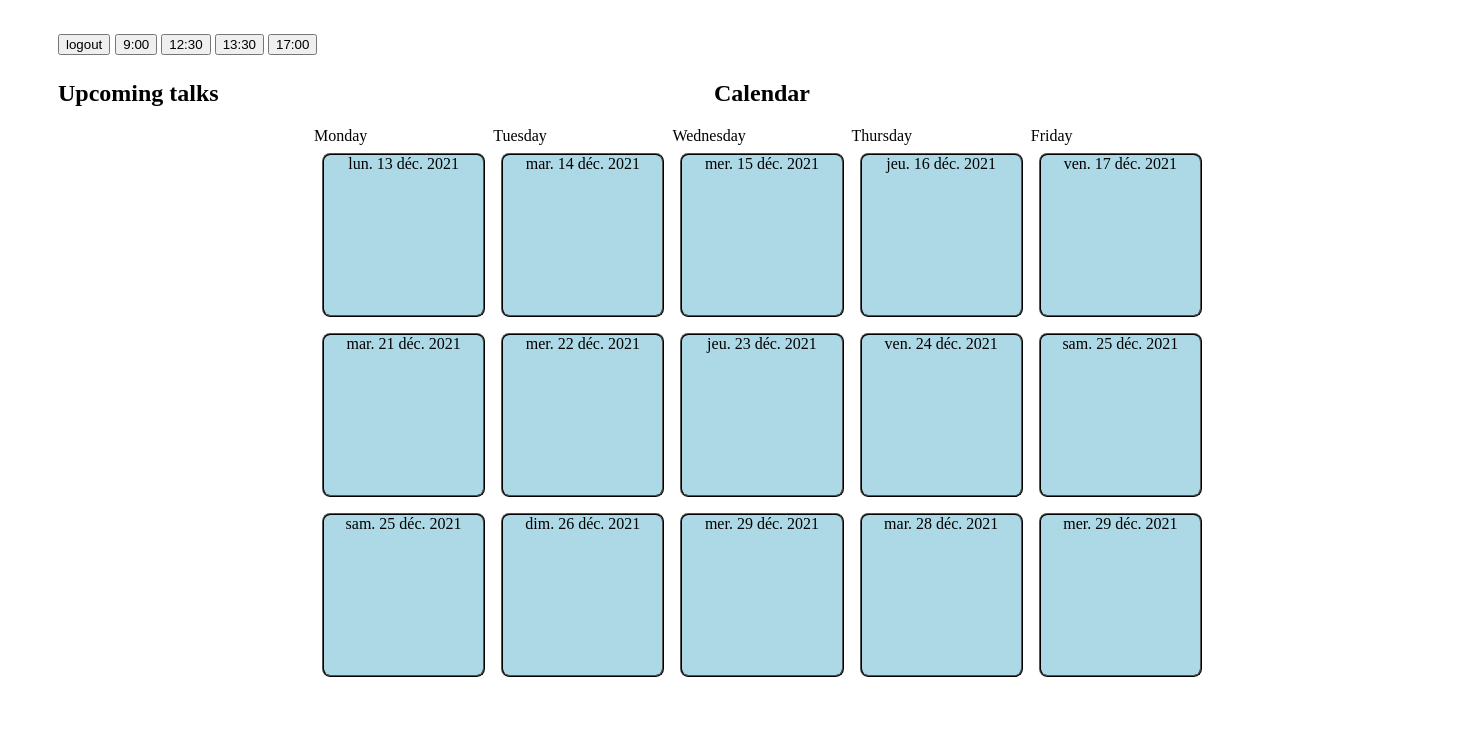
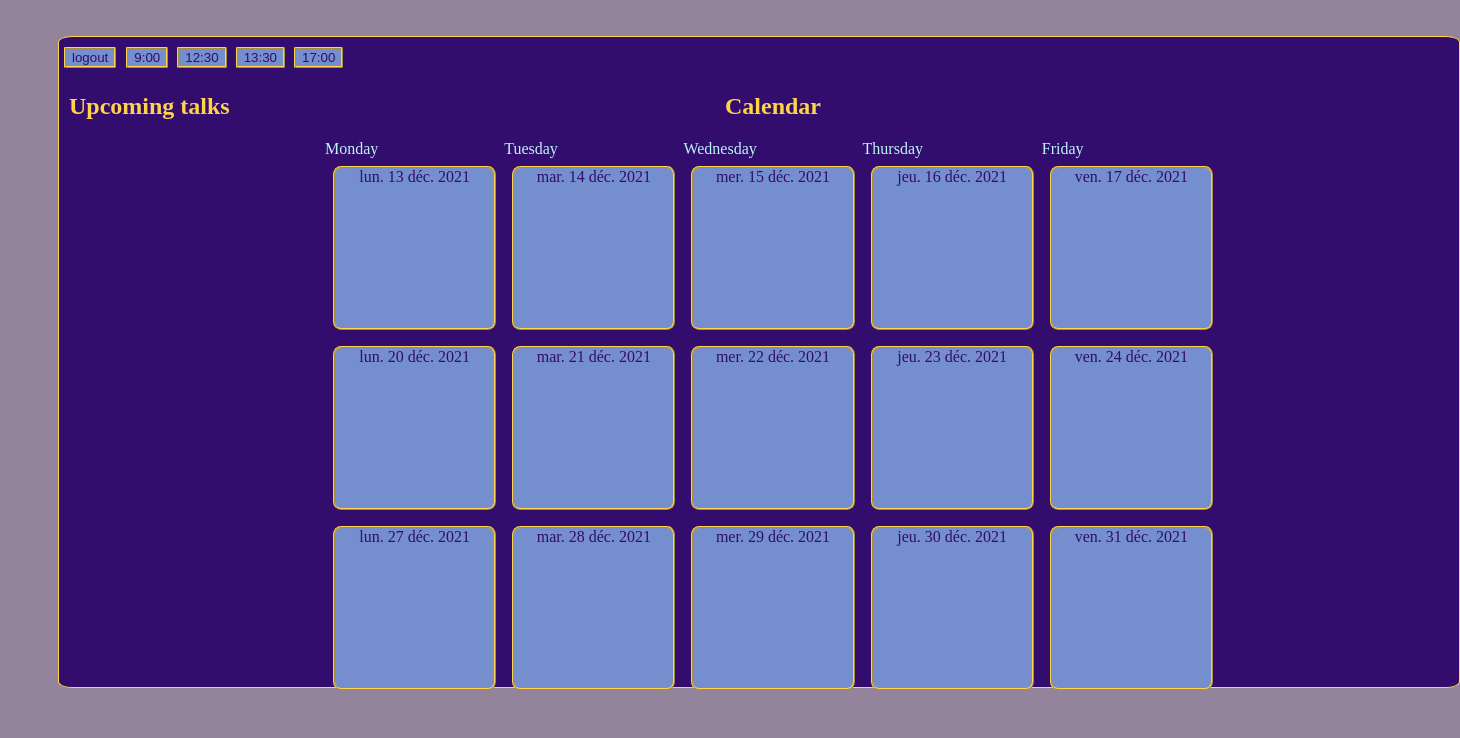
Before and after one commit to shanon-richet/my.BeCoffe, a website: page views/dashboard.html in a window 1280 px wide. Shown: the part 74-812 px from the top of the page, 1460 px wide, since content can reach past the window. Drawn offline with nearby package versions, Linux system fonts and the light colour scheme; files that its build step writes are made by us from their sources; no server answers; files whose address does not match are found by name; a web font is replaced by a local one.

Commit message:
add style

```diff
--- a/index.mjs
+++ b/index.mjs
@@ -37,11 +37,9 @@ export const getPassword = async (email) => {
     return false;
   }
 }
-
 export const newUser = async (first_name, last_name, email, password, learner) => {
   const client = await pool.connect()
   const exists = await client.query('SELECT email FROM users WHERE email=$1', [email])
-
   /* if user does not already exist, row count === 0 */
   if(exists.rowCount === 0){
     await client.query(
--- /dev/null
+++ b/public/index.css
@@ -0,0 +1,22 @@
+body {
+    background-color: #94849B;
+    font-size: 30px;
+    text-align: center;
+    font-family: 'Spectral SC', serif;
+    overflow: hidden;
+}
+form {
+    background-color: #320D6D;
+    color: #FFD447;
+    border-radius: 3%;
+    border: 1px ridge #FFD447;
+    width: 800px;
+    height: 600px;
+    margin-left: 20%;
+}
+input {
+    background-color: #758ECD;
+    color: #320D6D;
+    border-radius: 2%;
+    border: 1px solid #BCF4F5;
+}
--- a/public/shanon.js
+++ b/public/shanon.js
@@ -29,7 +29,6 @@ for (let i = 0; i < 5; i++) {
   square[i].innerText = days[i]
   square[i].setAttribute('class', 'week-days')
 }
-
 if (date.getDay() == 5) {
   square[5].innerText= new Date(date.getTime() - 345600000).toLocaleDateString('fr-Fr', options);//lundi
   square[6].innerText= new Date(date.getTime() - 259200000).toLocaleDateString('fr-FR', options);//mardi
@@ -47,7 +46,6 @@ if (date.getDay() == 5) {
   square[18].innerText= new Date(date.getTime() + 1123200000).toLocaleDateString('fr-FR', options);
   square[19].innerText= new Date(date.getTime() + 1209600000).toLocaleDateString('fr-FR', options);//vendredi
 }
-
 if (date.getDay() == 4) {
   square[5].innerText= new Date(date.getTime() - 259200000).toLocaleDateString('fr-Fr', options);//lundi
   square[6].innerText= new Date(date.getTime() - 172000000).toLocaleDateString('fr-FR', options);//mardi
@@ -66,7 +64,6 @@ if (date.getDay() == 4) {
   square[19].innerText= new Date(date.getTime() + 1123200000).toLocaleDateString('fr-FR', options);//jeudi
   square[20].innerText= new Date(date.getTime() + 1209600000).toLocaleDateString('fr-FR', options);
 }
-
 if (date.getDay() == 3) {
   square[5].innerText= new Date(date.getTime() - 172000000).toLocaleDateString('fr-FR', options);//lundi
   square[6].innerText= new Date(date.getTime() - 86400000).toLocaleDateString('fr-FR', options);//mardi
@@ -74,14 +71,15 @@ if (date.getDay() == 3) {
   square[8].innerText= new Date(date.getTime() + 86400000).toLocaleDateString('fr-FR', options);//jeudi
   square[9].innerText= new Date(date.getTime() + 172000000).toLocaleDateString('fr-FR', options);//vendredi
   square[10].innerText= new Date(date.getTime() + 432000000).toLocaleDateString('fr-FR', options);//lundi
-  square[13].innerText= new Date(date.getTime() + 518400000).toLocaleDateString('fr-FR', options);//mardi
-  square[14].innerText= new Date(date.getTime() + 604800000).toLocaleDateString('fr-FR', options);//mercredi
-  square[15].innerText= new Date(date.getTime() + 864000000).toLocaleDateString('fr-FR', options);
-  square[16].innerText= new Date(date.getTime() + 950400000).toLocaleDateString('fr-FR', options);//vendredi
-  square[17].innerText= new Date(date.getTime() + 1209600000).toLocaleDateString('fr-FR', options);//lundi
-  square[18].innerText= new Date(date.getTime() + 1123200000).toLocaleDateString('fr-FR', options);//mardi
-  square[19].innerText= new Date(date.getTime() + 1209600000).toLocaleDateString('fr-FR', options);
-
+  square[11].innerText= new Date(date.getTime() + 518400000).toLocaleDateString('fr-FR', options);//mardi
+  square[12].innerText= new Date(date.getTime() + 604800000).toLocaleDateString('fr-FR', options);//mercredi
+  square[13].innerText= new Date(date.getTime() + 691200000).toLocaleDateString('fr-FR', options);
+  square[14].innerText= new Date(date.getTime() + 777600000).toLocaleDateString('fr-FR', options);//vendredi
+  square[15].innerText= new Date(date.getTime() + 1036800000).toLocaleDateString('fr-FR', options);
+  square[16].innerText= new Date(date.getTime() + 1123200000).toLocaleDateString('fr-FR', options);
+  square[17].innerText= new Date(date.getTime() + 1209600000).toLocaleDateString('fr-FR', options);
+  square[18].innerText= new Date(date.getTime() + 1296000000).toLocaleDateString('fr-FR', options);//jeudi
+  square[19].innerText= new Date(date.getTime() + 1382400000).toLocaleDateString('fr-FR', options);
 }
 if (date.getDay() == 2) {
   square[5].innerText= new Date(date.getTime() - 86400000).toLocaleDateString('fr-FR', options);//lundi
@@ -89,18 +87,7 @@ if (date.getDay() == 2) {
   square[7].innerText= new Date(date.getTime() + 86400000).toLocaleDateString('fr-FR', options);//mercredi
   square[8].innerText= new Date(date.getTime() + 172000000).toLocaleDateString('fr-FR', options);
   square[9].innerText= new Date(date.getTime() + 259200000).toLocaleDateString('fr-FR', options);//vendredi
-  square[10].innerText= new Date(date.getTime() + 432000000).toLocaleDateString('fr-FR', options);//lundi
-  square[11].innerText= new Date(date.getTime() + 518400000).toLocaleDateString('fr-FR', options);//mardi
-  square[12].innerText= new Date(date.getTime() + 604800000).toLocaleDateString('fr-FR', options);//mercredi
-  square[13].innerText= new Date(date.getTime() + 691200000).toLocaleDateString('fr-FR', options);//jeudi
-  square[14].innerText= new Date(date.getTime() + 777600000).toLocaleDateString('fr-FR', options);//vendredi
-  square[15].innerText= new Date(date.getTime() + 1209600000).toLocaleDateString('fr-FR', options);//lundi
-  square[16].innerText= new Date(date.getTime() + 1123200000).toLocaleDateString('fr-FR', options);//mardi
-  square[17].innerText= new Date(date.getTime() + 1209600000).toLocaleDateString('fr-FR', options);
-  square[18].innerText= new Date(date.getTime() + 12960000000).toLocaleDateString('fr-FR', options);//jeudi
-  square[19].innerText= new Date(date.getTime() + 1382400000).toLocaleDateString('fr-FR', options);//vendredi
-}
-if (new Date(date.getDay() == 1)) {
+
   square[10].innerText= new Date(date.getTime() + 518400000).toLocaleDateString('fr-FR', options);//L
   square[11].innerText= new Date(date.getTime() + 604800000).toLocaleDateString('fr-FR', options);
   square[12].innerText= new Date(date.getTime() + 691200000).toLocaleDateString('fr-FR', options);
@@ -114,18 +101,19 @@ if (new Date(date.getDay() == 1)) {
   // square[19].innerText= new Date(date.getTime() + 1468800000).toLocaleDateString('fr-FR', options);//vendredi
 
 }
-
 if (date.getDay() == 1) {
   square[6].innerText= new Date(date.getTime()).toLocaleDateString('fr-FR', options);//lundi
   square[7].innerText= new Date(date.getTime() + 86400000).toLocaleDateString('fr-FR', options);//mardi
   square[8].innerText= new Date(date.getTime() + 172000000).toLocaleDateString('fr-FR', options);//mercredi
   square[9].innerText= new Date(date.getTime() + 259200000).toLocaleDateString('fr-FR', options);//jeudi
   square[10].innerText= new Date(date.getTime() + 432000000).toLocaleDateString('fr-FR', options);//vendredi
+
   square[11].innerText= new Date(date.getTime() + 691200000).toLocaleDateString('fr-FR', options);//lundi
   square[12].innerText= new Date(date.getTime() + 777600000).toLocaleDateString('fr-FR', options);//mardi
   square[13].innerText= new Date(date.getTime() + 864000000).toLocaleDateString('fr-FR', options);//mercredi
   square[14].innerText= new Date(date.getTime() + 950400000).toLocaleDateString('fr-FR', options);//jeudi
   square[15].innerText= new Date(date.getTime() + 1036800000).toLocaleDateString('fr-FR', options);//vendredi
+
   square[16].innerText= new Date(date.getTime() + 1296000000).toLocaleDateString('fr-FR', options);//lundi
   square[17].innerText= new Date(date.getTime() + 1382400000).toLocaleDateString('fr-FR', options);//mardi
   square[18].innerText= new Date(date.getTime() + 1468800000).toLocaleDateString('fr-FR', options);
@@ -143,7 +131,6 @@ for (const button of closeFormBtns) {
         parent.style.display = 'none';
     }
 }
-
 // Adding classes to dates (important)
 
 const firstMonday = new Date('2021-12-13');
--- a/public/style.css
+++ b/public/style.css
@@ -1,24 +1,45 @@
+body {
+    font-family: 'Spectral SC', serif;
+    color: #31081F;
+    background-color: #94849B;
+}
+main, h1, .recipe_form {
+    background-color: #320D6D;
+    color: #FFD447;
+    border-radius: 1%;
+    border: 1px ridge #FFD447;
+}
 main {
     display: flex;
     flex-wrap: wrap;
     gap: 5px;
-    width: 900px;
+    width: 1400px;
+    height: 650px;
     margin: 50px;
 }
-main section {
-    margin-top: -30px;
-}
 main .calendar-square {
-    background-color: lightblue;
     text-align: center;
-    color: black;
     height: 20vh;
     margin: 1vh;
-    border-radius: 5%;
-    border: 2px ridge black;
 }
 main .calendar-square:hover {
     cursor: pointer;
+}
+main .calendar-square, div button, .logout {
+    background-color: #758ECD;
+    color: #320D6D;
+    border-radius: 5%;
+    border: 2px ridge #FFD447;
+}
+div button, .logout, .edit-recipe-form {
+    margin-top: 10px;
+    margin-left: 5px;
+}
+.logout:hover {
+    background-color: #BCF4F5;
+}
+.week-days {
+    color: #BCF4F5;
 }
 .recipe_form, .recipe_form label, .recipe_form input {
     margin: 10px;
@@ -27,12 +48,10 @@ main .calendar-square:hover {
     float: left;
 }
 .calendar-square {
-  background: green;
   height: 40px;
   text-align: center;
   color: white;
 }
-
 .recipe-talks {
     display: flex;
     flex-direction: row;
@@ -41,6 +60,7 @@ main .calendar-square:hover {
     display: flex;
     flex-direction: column;
     width: 20vw;
+    margin-left: 10px;
 }
 .one-upcoming-talk {
     margin: 2vh 0;
@@ -60,17 +80,19 @@ main .calendar-square:hover {
     grid-template-columns: repeat(5, 1fr);
 }
 .added-recipe-talk {
-    background-color: white;
+    background-color: #BCF4F5;
 }
 .recipe_form,
 .edit-recipe-form {
     display: none;
     position: absolute;
     z-index: 1;
-    background-color: rgb(92, 108, 119);
     width: 40vw;
     height: 30vh;
-    border-radius: 3%;
     text-align: center;
     flex-direction: column;
 }
+.close-form {
+    width: 30px;
+    margin-left: 450px ;
+}
--- a/views/dashboard.html
+++ b/views/dashboard.html
@@ -6,12 +6,15 @@
     <meta name="viewport" content="width=device-width, initial-scale=1.0">
     <title>Dashboard</title>
     <link href= "style.css" rel= "stylesheet">
+    <link rel="preconnect" href="https://fonts.googleapis.com">
+<link rel="preconnect" href="https://fonts.gstatic.com" crossorigin>
+<link href="https://fonts.googleapis.com/css2?family=Spectral+SC:wght@200&display=swap" rel="stylesheet">
 </head>
 <body>
     <h1>My Dashboard</h1>
     <main>
         <form action="/logout" method="post">
-            <input value="logout" type="submit">
+            <input class= "logout" value="logout" type="submit">
         </form>
 
         <div>
```
Also changed, not shown: views/index.html (+6 -3 lines), README.md.
